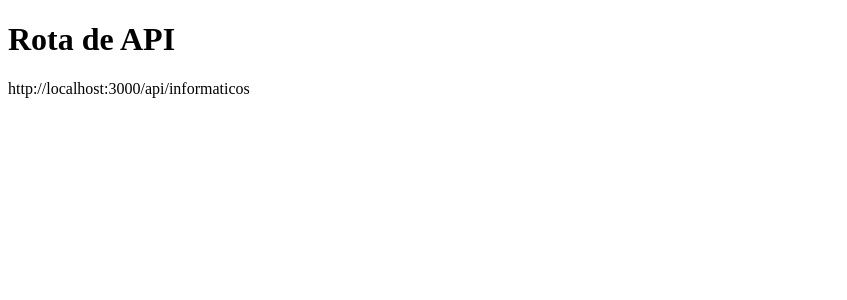
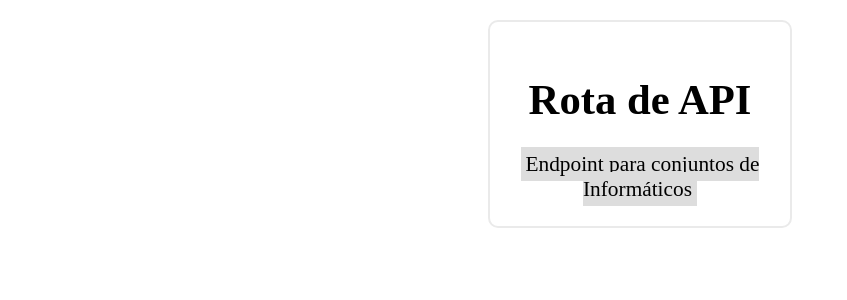
Before and after one commit to soares97/api_router, a Next.js app: page / in a window 1280 px wide. Shown: the top 300 px of the page, without its empty margins (0-847 px from the left). Built offline with nearby package versions, Linux system fonts and the light colour scheme.

Commit message:
Update index.js

```diff
--- a/pages/index.js
+++ b/pages/index.js
@@ -1,8 +1,35 @@
+import Link from 'next/link'
+
 export default function Home() {
-         return (
-            <div>
-                <h1>Rota de API</h1>
-                <p>http://localhost:3000/api/informaticos</p>
-            </div>
-         )
+    return (
+        <div className = "card">
+            <h1>Rota de API</h1>
+            <Link href="https://api-router-lvwfbi6si-soares97.vercel.app/api/informaticos">
+                <a>Endpoint para conjuntos de Informáticos</a>
+            </Link>
+            <style jsx>
+                {`
+                    a{
+                        padding: 0 10px;
+                        text-decoration:none;
+                        color: rgb(0,0,0);
+                        background-color:#dddddd;
+                        padding: 5px;
+	                    --margin: 2px;
+                    }
+
+                    .card {
+                        width: 20%;
+                        margin: 20px auto;
+                        text-align: center;
+                        padding: 1.5rem;
+                        font-size: 16pt;
+                        text-decoration: none;
+                        border: 2px solid #eaeaea;
+                        border-radius: 10px;
+                    }
+                `}
+            </style>
+        </div>
+    )
 }
```
